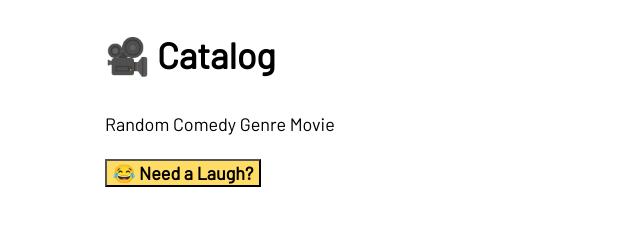
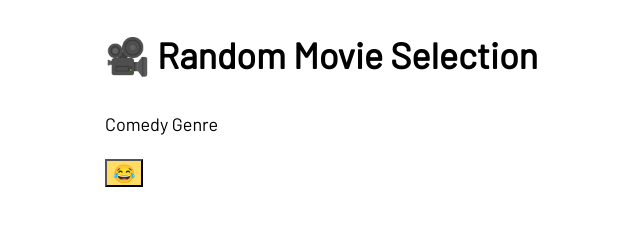
Before and after one commit to dylanhulbert/mongo-mig, a website: page public/index.html in a window 1280 px wide. Shown: the whole page, without its empty margins (215-855 px from the left). Drawn offline with Linux system fonts and the light colour scheme.

Commit message:
updated index

```diff
--- a/public/index.html
+++ b/public/index.html
@@ -7,9 +7,9 @@
 <html>
 
 <body>
-  <h1>🎥 Catalog</h1>
-  <p>Random Comedy Genre Movie</p>
-  <button id="laugh" onclick="run()">😂 Need a Laugh?</button>
+  <h1>🎥 Random Movie Selection</h1>
+  <p>Comedy Genre</p>
+  <button id="laugh" onclick="run()">😂</button>
   <div id="movie" style="visibility: hidden;">
     <img src="" alt="movie poster">
     <div>
```
